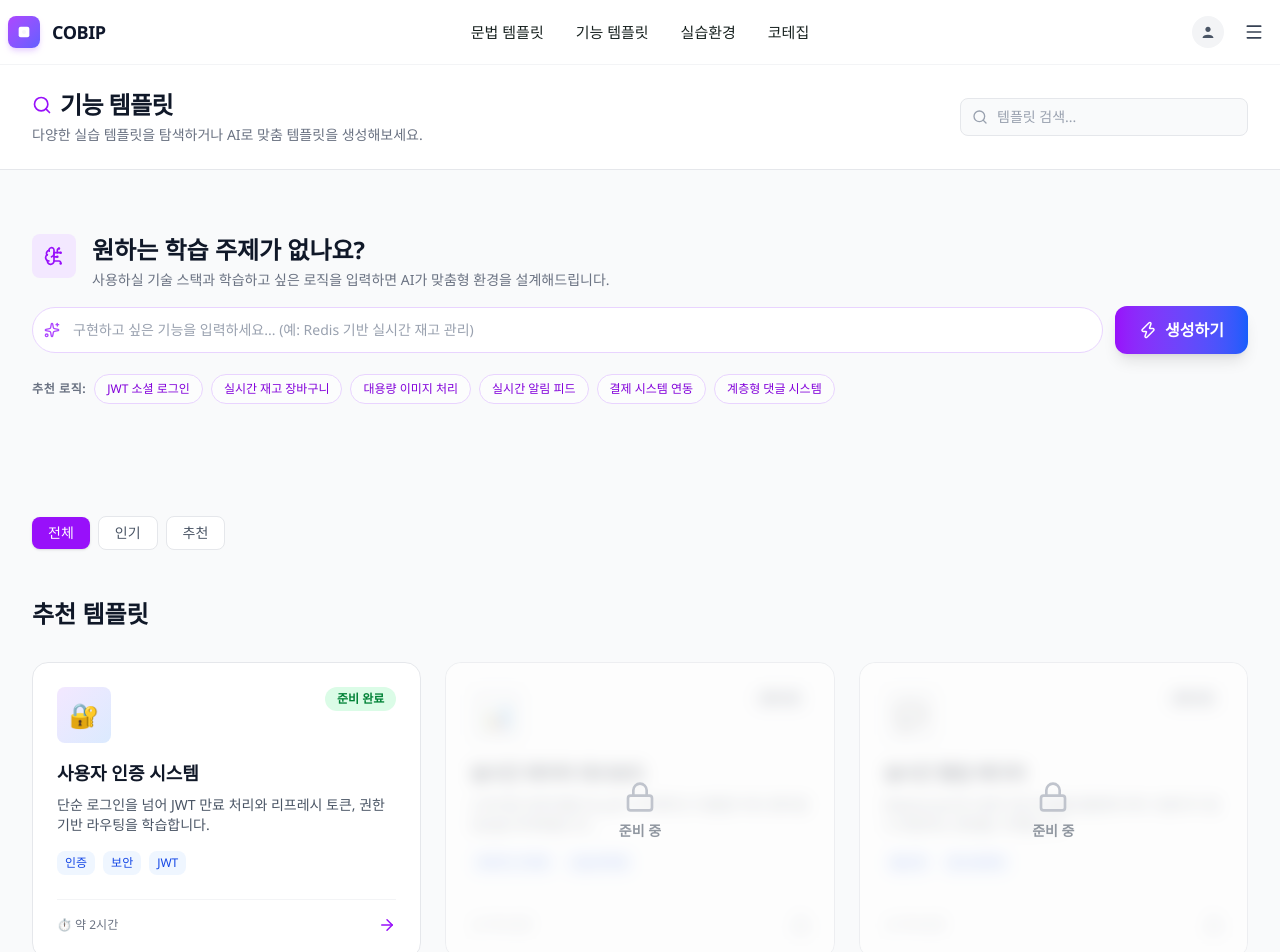
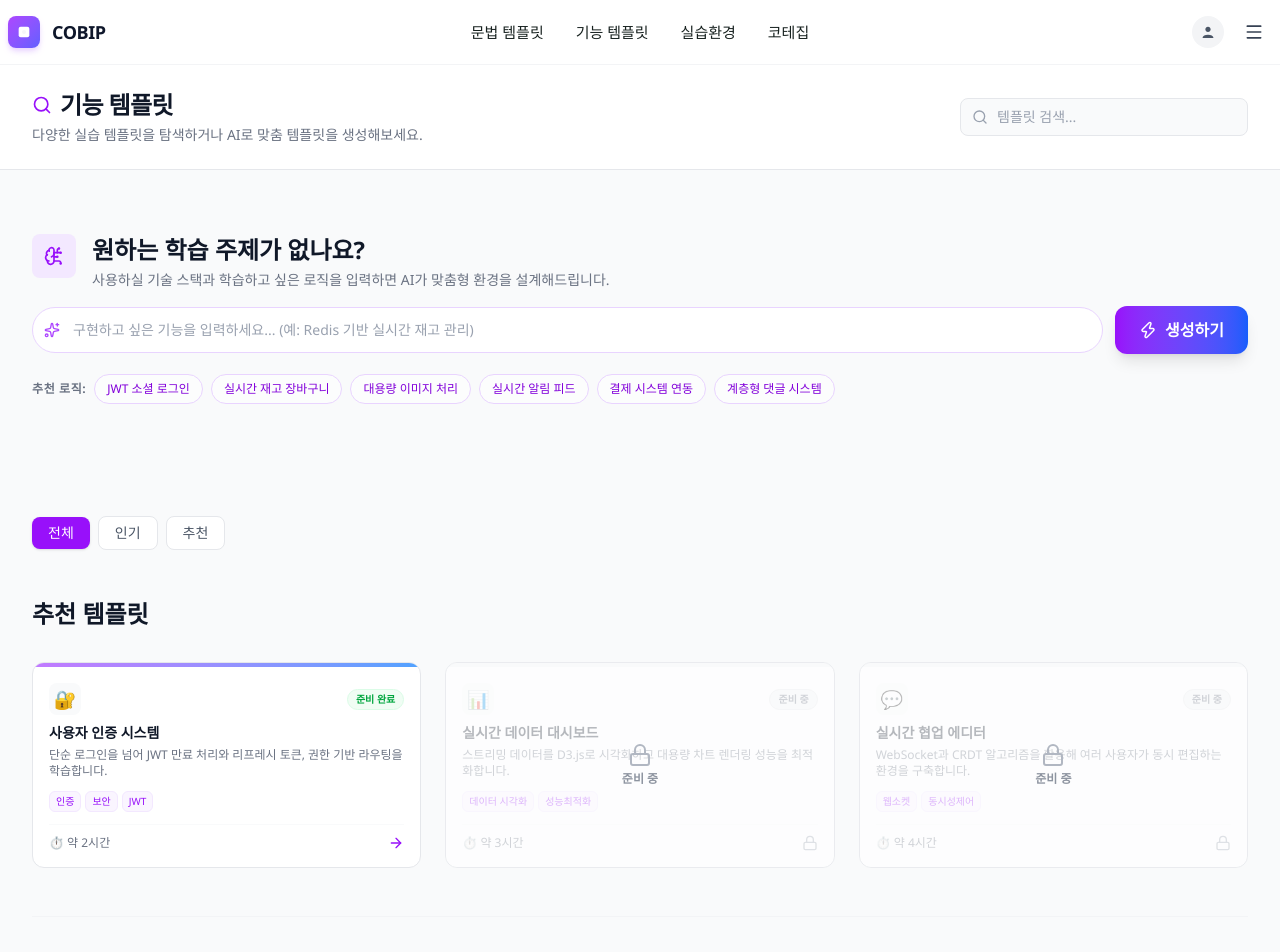
Before and after one commit to COBIP/COBIP_FE, a Next.js app: page /functional-template-hub in a window 1280 px wide. Shown: the top 952 px of the page. Built offline with nearby package versions, Linux system fonts and the light colour scheme.

Commit message:
✨ feat: TemplateCard 스타일 조정

```diff
--- a/src/features/functional-template-hub/components/TemplateCard.tsx
+++ b/src/features/functional-template-hub/components/TemplateCard.tsx
@@ -27,72 +27,59 @@ export function TemplateCard({
   return (
     <div
       onClick={() => isClickable && onClick(id)}
-      className={`group ${isClickable ? 'cursor-pointer' : 'cursor-not-allowed opacity-60'}`}
+      className={`group ${isClickable ? 'cursor-pointer' : 'cursor-not-allowed'}`}
     >
-      <div className={`h-full bg-white rounded-2xl p-6 border border-gray-200 backdrop-blur-sm transition-all duration-300 ${
-        isReady
-          ? 'hover:border-purple-400 hover:shadow-xl hover:shadow-purple-200/50 hover:-translate-y-1'
-          : 'relative'
+      <div className={`relative bg-white rounded-xl border border-gray-200 overflow-hidden transition-all duration-200 ${
+        isReady ? 'hover:border-purple-300 hover:shadow-md hover:shadow-purple-100 hover:-translate-y-0.5' : 'opacity-75'
       }`}>
         {/* 준비 중 오버레이 */}
         {!isReady && (
-          <div className="absolute inset-0 bg-white/50 rounded-2xl flex items-center justify-center backdrop-blur-sm">
+          <div className="absolute inset-0 bg-white/60 rounded-xl flex items-center justify-center z-10">
             <div className="text-center">
-              <Lock size={32} className="text-gray-400 mx-auto mb-2" />
-              <p className="text-sm font-semibold text-gray-600">준비 중</p>
+              <Lock size={24} className="text-gray-400 mx-auto mb-1" />
+              <p className="text-xs font-semibold text-gray-500">준비 중</p>
             </div>
           </div>
         )}
+        {/* 상단 컬러 바 */}
+        <div className={`h-1 ${isReady ? 'bg-gradient-to-r from-purple-400 to-blue-400' : 'bg-gray-100'}`} />
 
-        {/* 헤더 */}
-        <div className="flex items-start justify-between mb-4">
-          <div className={`p-3 rounded-lg ${
-            isReady
-              ? 'bg-gradient-to-br from-purple-100 to-blue-100 group-hover:from-purple-200 group-hover:to-blue-200'
-              : 'bg-gradient-to-br from-gray-100 to-gray-100'
-          } transition`}>
-            <span className="text-2xl">{icon}</span>
+        <div className="p-4">
+          {/* 헤더: 아이콘 + 상태 배지 */}
+          <div className="flex items-center justify-between mb-2">
+            <div className="w-8 h-8 rounded-lg bg-gray-50 flex items-center justify-center text-lg">
+              {icon}
             </div>
-          <span className={`px-3 py-1 text-xs font-semibold rounded-full ${
-            isReady
-              ? 'bg-green-100 text-green-700'
-              : 'bg-gray-100 text-gray-700'
+
+            <span className={`px-2 py-0.5 text-[10px] font-semibold rounded-full border ${
+              isReady ? 'bg-green-50 text-green-600 border-green-100' : 'bg-gray-100 text-gray-500 border-gray-200'
             }`}>
               {isReady ? '준비 완료' : '준비 중'}
             </span>
           </div>
 
-        {/* 제목 및 설명 */}
-        <h3 className="text-lg font-bold text-gray-900 mb-2">
-          {title}
-        </h3>
-        <p className="text-sm text-gray-600 mb-4">
-          {description}
-        </p>
+          {/* 제목 */}
+          <h3 className="text-sm font-bold text-gray-900 mb-1">{title}</h3>
+          <p className="text-xs text-gray-500 line-clamp-2 mb-3">{description}</p>
 
-        {/* 태그 */}
-        <div className="flex flex-wrap gap-2 mb-6">
+          {/* 토픽 태그 */}
+          <div className="flex flex-wrap gap-1 mb-3">
             {tags.map((tag) => (
-            <span
-              key={tag}
-              className="px-2 py-1 bg-blue-50 text-blue-700 text-xs rounded-lg font-medium"
-            >
+              <span key={tag} className="px-1.5 py-0.5 bg-purple-50 text-purple-600 text-[10px] rounded-md border border-purple-100">
                 {tag}
               </span>
             ))}
           </div>
 
           {/* 푸터 */}
-        <div className="flex items-center justify-between pt-4 border-t border-gray-100">
+          <div className="pt-2.5 border-t border-gray-50 flex items-center justify-between">
             <span className="text-xs text-gray-500">⏱️ {duration}</span>
             {isReady ? (
-            <ArrowRight
-              size={18}
-              className="text-purple-600 group-hover:translate-x-1 transition"
-            />
+              <ArrowRight size={16} className="text-purple-600" />
             ) : (
-            <Lock size={18} className="text-gray-400" />
+              <Lock size={16} className="text-gray-400" />
             )}
+          </div>
         </div>
       </div>
     </div>
```
Lines whose indentation alone changed are shown as unchanged.
